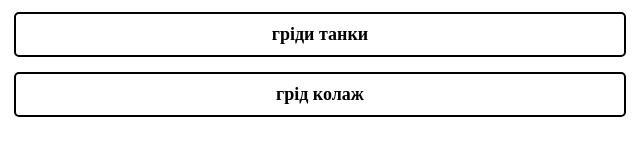
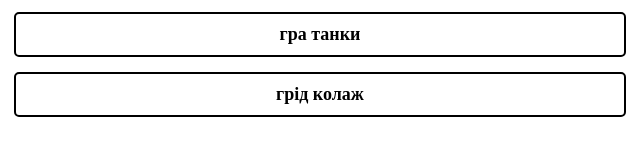
Before and after one commit to Vulkan89/vulkan89.github.io, a plain HTML site: page index.html in a window 1280 px wide. Shown: the part 1810-1964 px from the top of the page, 464-1104 px from the left. Drawn offline with Linux system fonts and the light colour scheme.

Commit message:
Add files via upload

```diff
--- a/index.html
+++ b/index.html
@@ -247,7 +247,7 @@
 									<a href="../pagestyle/index.html">сторінка</a>
 								</li>
 								<li class="buttons">
-									<a href="../tanks/index.html">гріди танки</a>
+									<a href="../tanks/index.html">гра танки</a>
 								</li>
 								<li class="buttons">
 									<a href="../grid/index.html">грід колаж</a>
```
